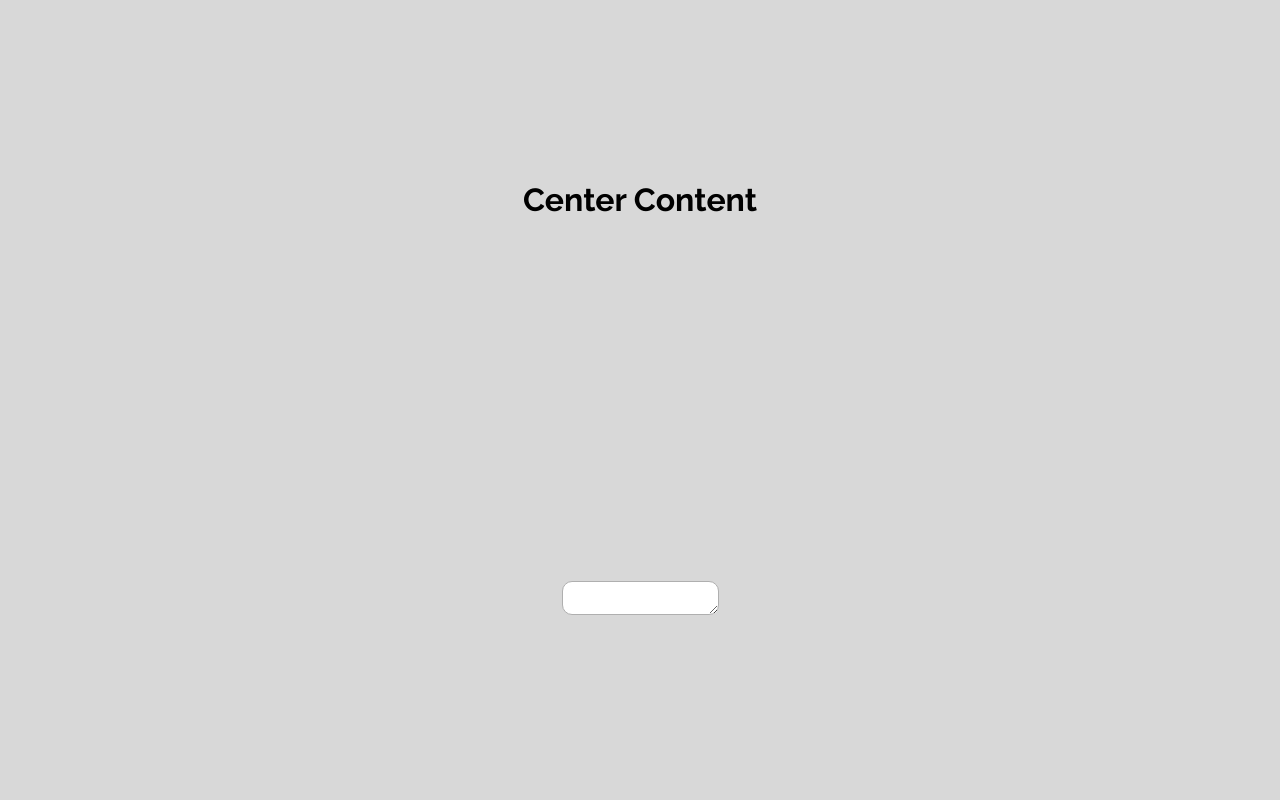
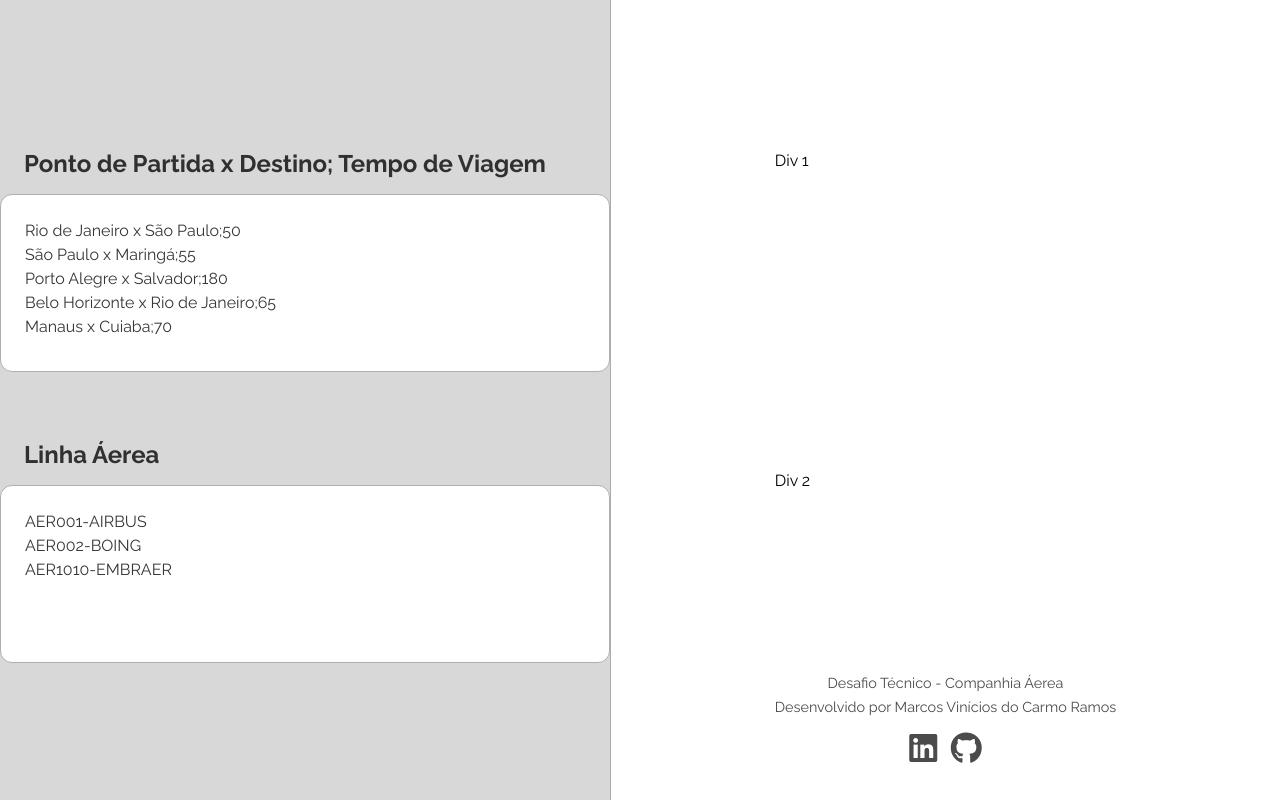
Before and after one commit to MarcosWolf/CompanhiaAerea, a plain HTML site: page index.html in a window 1280 px wide. Drawn offline with Linux system fonts and the light colour scheme.

Commit message:
(Feat) Div Esquerda com os textareas; Div Direita com o posicionamento das notificações e footer

```diff
--- a/css/style.css
+++ b/css/style.css
@@ -7,16 +7,88 @@
 }
 
 body {
-    background-color: #d8d8d8;
 }
 
-.container {
+.grid {
     display: grid;
-    place-items: center;
+    grid-template-columns: 0.7fr 1fr;
+}
+
+.container_left {
+    display: flex;
+    flex-direction: column;
+    gap: 3rem;
+    justify-content: center;
+    align-items: center;
+    height: 100vh;
+    background-color: #d8d8d8;
+    border-right: 1px solid #acacac;
+
+}
+
+h2 {
+    color: #303030;
+    padding: 1rem 1.5rem;
+}
+
+textarea {
+    width: 35rem;
+    height: 8rem;
+    padding: 1.5rem;
+    border: 1px solid #afafaf;
+    border-radius: 12px;
+    resize: none;
+    outline: none;
+    font-size: 1rem;
+    line-height: 1.5rem;
+    color: #363636;
+    overflow-y: hidden;
+}
+
+textarea:hover {
+    border-color: #777777;
+}
+
+textarea:focus {
+    border-color: #66afe9; /* Cor da borda quando o textarea está em foco */
+    box-shadow: 0 0 5px #66afe9;
+}
+
+.container_backup {
+    display: flex;
+    flex-direction: column;
+    gap: 3rem;
+    justify-content: center;
+    align-items: center;
     height: 100vh;
 }
 
-textarea {
-    border: 1px solid #afafaf;
-    border-radius: 10px;
+.container_right {
+    display: grid;
+    justify-content: center;
+    align-items: center;
+    grid-template-rows: 2fr 2fr 1fr;
 }
+
+.footer {
+    text-align: center;
+    color: #4b4b4b;
+}
+
+.footer p {
+    font-size: .9rem;
+    line-height: 1.5rem;
+    text-align: center;
+}
+
+.footer i {
+    font-size: 2rem;
+    margin-top: .5rem;
+    padding: .3rem;
+    color: #4b4b4b;
+    transition: 0.3s ease;
+}
+
+.footer i:hover {
+    color: #66afe9;
+}
--- a/index.html
+++ b/index.html
@@ -7,11 +7,35 @@
     <link href="./css/style.css" rel="stylesheet">
 </head>
 <body>
-    <div class="container">
-        <h1>Center Content</h1>
-        <form>
-            <textarea></textarea>
-        </form>
+    <div class="grid">
+        <div class="container_left">
+            <form>
+                <h2>Ponto de Partida x Destino; Tempo de Viagem</h2>
+                <textarea>Rio de Janeiro x São Paulo;50
+São Paulo x Maringá;55
+Porto Alegre x Salvador;180
+Belo Horizonte x Rio de Janeiro;65
+Manaus x Cuiaba;70</textarea>
+            </form>
+
+            <form>
+                <h2>Linha Áerea</h2>
+                <textarea>AER001-AIRBUS
+AER002-BOING
+AER1010-EMBRAER</textarea>
+            </form>
+        </div>
+        <div class="container_right">
+            <div>Div 1</div>
+            <div>Div 2</div>
+            <div class="footer">
+                <p>Desafio Técnico - Companhia Áerea<p>
+                <p>Desenvolvido por Marcos Vinícios do Carmo Ramos</p>
+                <a href="https://linkedin.com/in/marcoswolf/" target="_blank"><i class="fa-brands fa-linkedin"></i></a>
+                <a href="https://github.com/marcoswolf/" target="_blank"><i class="fa-brands fa-github"></i></a>
+            </div>
+        </div>
     </div>
+    <script src="https://kit.fontawesome.com/e93cc4eddb.js" crossorigin="anonymous"></script>
 </body>
 </html>
```
